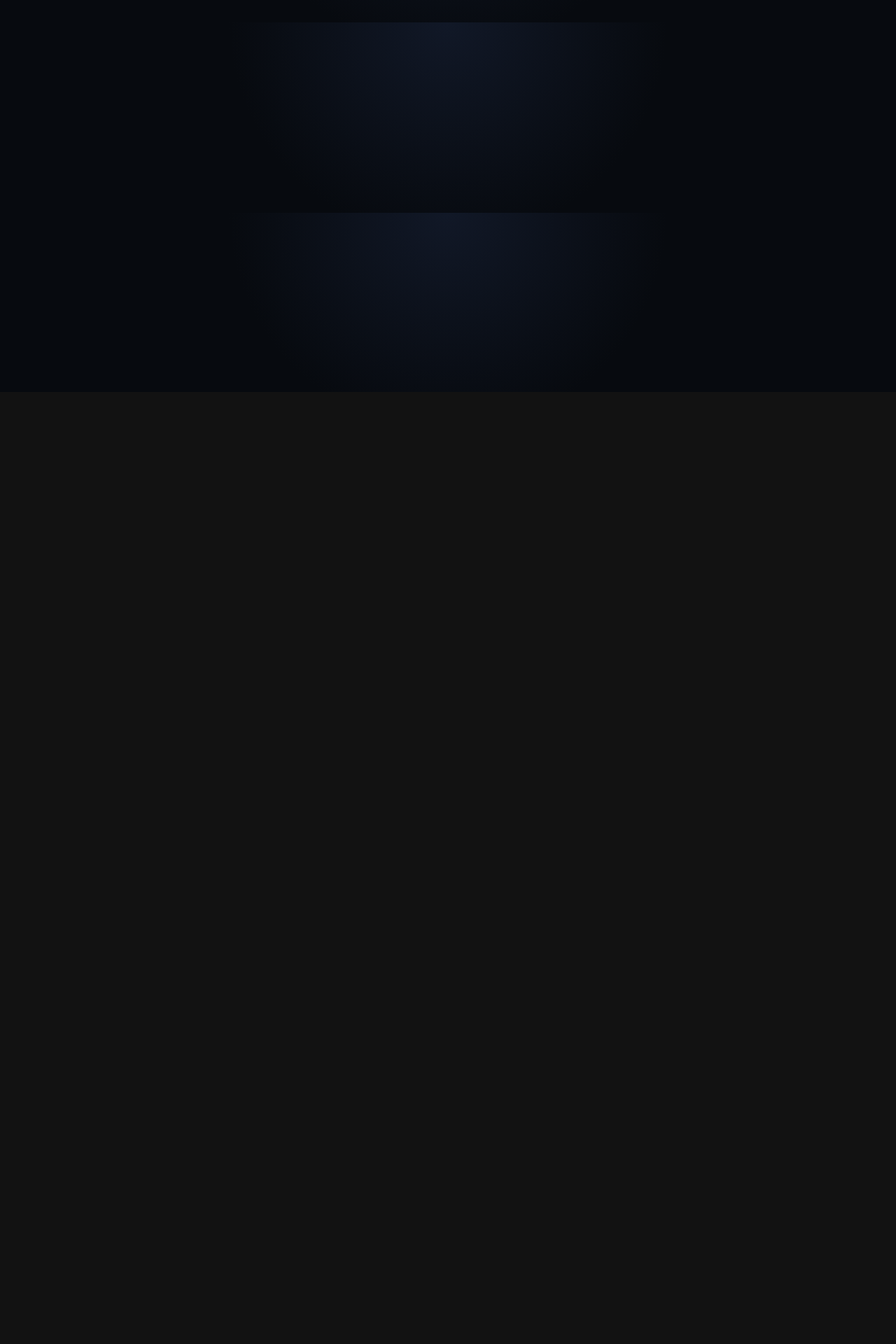
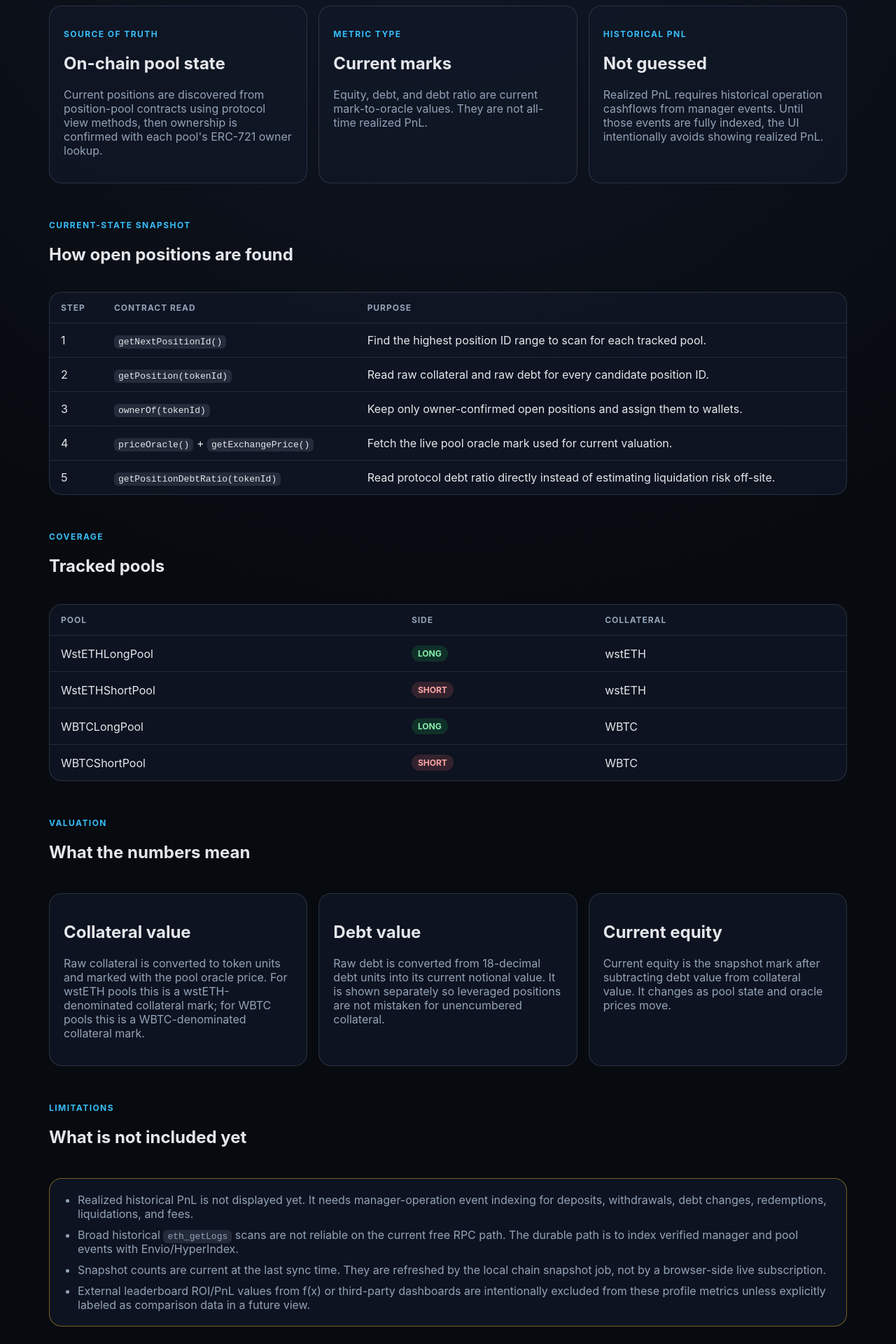
Before and after one commit to etherlink-intern/predmktindicator, a Next.js app in the folder apps/web/: page /methodology in a window 1280 px wide. Shown: the part 240-2160 px from the top of the page at 70% size. Before the commit the page ends 800 px from the top, so only its background shows below. Built offline with nearby package versions, Linux system fonts and the light colour scheme.

Commit message:
Update blockchain methodology page

```diff
--- a/apps/web/app/globals.css
+++ b/apps/web/app/globals.css
@@ -155,3 +155,13 @@ code {
   background: rgba(148, 163, 184, 0.16);
   padding: 2px 6px;
 }
+
+.method-list {
+  color: var(--muted);
+  margin: 0;
+  padding-left: 20px;
+}
+
+.method-list li + li {
+  margin-top: 10px;
+}
--- a/apps/web/app/methodology/page.tsx
+++ b/apps/web/app/methodology/page.tsx
@@ -1,10 +1,186 @@
+const trackedPools = [
+  ["WstETHLongPool", "long", "wstETH"],
+  ["WstETHShortPool", "short", "wstETH"],
+  ["WBTCLongPool", "long", "WBTC"],
+  ["WBTCShortPool", "short", "WBTC"]
+];
+
 export default function MethodologyPage() {
   return (
     <section>
       <p className="eyebrow">Methodology</p>
-      <h1>Data sources and limitations</h1>
+      <h1>Blockchain-first f(x) trader profiles</h1>
       <p className="muted">
-        This dashboard estimates wallet-level behavior from public leaderboard snapshots and indexed on-chain position events. PNL methods may differ from f(x)'s official leaderboard.
+        This app treats verified f(x) contracts and live Ethereum reads as the source of truth. External web
+        leaderboards can be useful comparison material, but they are not used for displayed trader equity, debt, or
+        risk metrics.
+      </p>
+
+      <div className="card-grid compact">
+        <article className="card">
+          <p className="eyebrow">Source of truth</p>
+          <h2>On-chain pool state</h2>
+          <p className="muted">
+            Current positions are discovered from position-pool contracts using protocol view methods, then ownership
+            is confirmed with each pool's ERC-721 owner lookup.
+          </p>
+        </article>
+        <article className="card">
+          <p className="eyebrow">Metric type</p>
+          <h2>Current marks</h2>
+          <p className="muted">
+            Equity, debt, and debt ratio are current mark-to-oracle values. They are not all-time realized PnL.
+          </p>
+        </article>
+        <article className="card">
+          <p className="eyebrow">Historical PnL</p>
+          <h2>Not guessed</h2>
+          <p className="muted">
+            Realized PnL requires historical operation cashflows from manager events. Until those events are fully
+            indexed, the UI intentionally avoids showing realized PnL.
+          </p>
+        </article>
+      </div>
+
+      <div className="section-header">
+        <div>
+          <p className="eyebrow">Current-state snapshot</p>
+          <h2>How open positions are found</h2>
+        </div>
+      </div>
+      <div className="table-card">
+        <table>
+          <thead>
+            <tr>
+              <th>Step</th>
+              <th>Contract read</th>
+              <th>Purpose</th>
+            </tr>
+          </thead>
+          <tbody>
+            <tr>
+              <td>1</td>
+              <td><code>getNextPositionId()</code></td>
+              <td>Find the highest position ID range to scan for each tracked pool.</td>
+            </tr>
+            <tr>
+              <td>2</td>
+              <td><code>getPosition(tokenId)</code></td>
+              <td>Read raw collateral and raw debt for every candidate position ID.</td>
+            </tr>
+            <tr>
+              <td>3</td>
+              <td><code>ownerOf(tokenId)</code></td>
+              <td>Keep only owner-confirmed open positions and assign them to wallets.</td>
+            </tr>
+            <tr>
+              <td>4</td>
+              <td><code>priceOracle()</code> + <code>getExchangePrice()</code></td>
+              <td>Fetch the live pool oracle mark used for current valuation.</td>
+            </tr>
+            <tr>
+              <td>5</td>
+              <td><code>getPositionDebtRatio(tokenId)</code></td>
+              <td>Read protocol debt ratio directly instead of estimating liquidation risk off-site.</td>
+            </tr>
+          </tbody>
+        </table>
+      </div>
+
+      <div className="section-header">
+        <div>
+          <p className="eyebrow">Coverage</p>
+          <h2>Tracked pools</h2>
+        </div>
+      </div>
+      <div className="table-card">
+        <table>
+          <thead>
+            <tr>
+              <th>Pool</th>
+              <th>Side</th>
+              <th>Collateral</th>
+            </tr>
+          </thead>
+          <tbody>
+            {trackedPools.map(([pool, side, collateral]) => (
+              <tr key={pool}>
+                <td>{pool}</td>
+                <td><span className={`pill ${side}`}>{side}</span></td>
+                <td>{collateral}</td>
+              </tr>
+            ))}
+          </tbody>
+        </table>
+      </div>
+
+      <div className="section-header">
+        <div>
+          <p className="eyebrow">Valuation</p>
+          <h2>What the numbers mean</h2>
+        </div>
+      </div>
+      <div className="card-grid compact">
+        <article className="card">
+          <h2>Collateral value</h2>
+          <p className="muted">
+            Raw collateral is converted to token units and marked with the pool oracle price. For wstETH pools this is
+            a wstETH-denominated collateral mark; for WBTC pools this is a WBTC-denominated collateral mark.
+          </p>
+        </article>
+        <article className="card">
+          <h2>Debt value</h2>
+          <p className="muted">
+            Raw debt is converted from 18-decimal debt units into its current notional value. It is shown separately so
+            leveraged positions are not mistaken for unencumbered collateral.
+          </p>
+        </article>
+        <article className="card">
+          <h2>Current equity</h2>
+          <p className="muted">
+            Current equity is the snapshot mark after subtracting debt value from collateral value. It changes as pool
+            state and oracle prices move.
+          </p>
+        </article>
+      </div>
+
+      <div className="section-header">
+        <div>
+          <p className="eyebrow">Limitations</p>
+          <h2>What is not included yet</h2>
+        </div>
+      </div>
+      <div className="card warning">
+        <ul className="method-list">
+          <li>
+            Realized historical PnL is not displayed yet. It needs manager-operation event indexing for deposits,
+            withdrawals, debt changes, redemptions, liquidations, and fees.
+          </li>
+          <li>
+            Broad historical <code>eth_getLogs</code> scans are not reliable on the current free RPC path. The durable
+            path is to index verified manager and pool events with Envio/HyperIndex.
+          </li>
+          <li>
+            Snapshot counts are current at the last sync time. They are refreshed by the local chain snapshot job, not
+            by a browser-side live subscription.
+          </li>
+          <li>
+            External leaderboard ROI/PnL values from f(x) or third-party dashboards are intentionally excluded from
+            these profile metrics unless explicitly labeled as comparison data in a future view.
+          </li>
+        </ul>
+      </div>
+
+      <div className="section-header">
+        <div>
+          <p className="eyebrow">Next step</p>
+          <h2>Path to true PnL</h2>
+        </div>
+      </div>
+      <p className="muted">
+        The next production step is a historical manager-event indexer. Once cashflows are indexed from chain, trader
+        pages can add realized PnL, unrealized PnL, total return, fees, and liquidation history without relying on stale
+        external leaderboard snapshots.
       </p>
     </section>
   );
```
